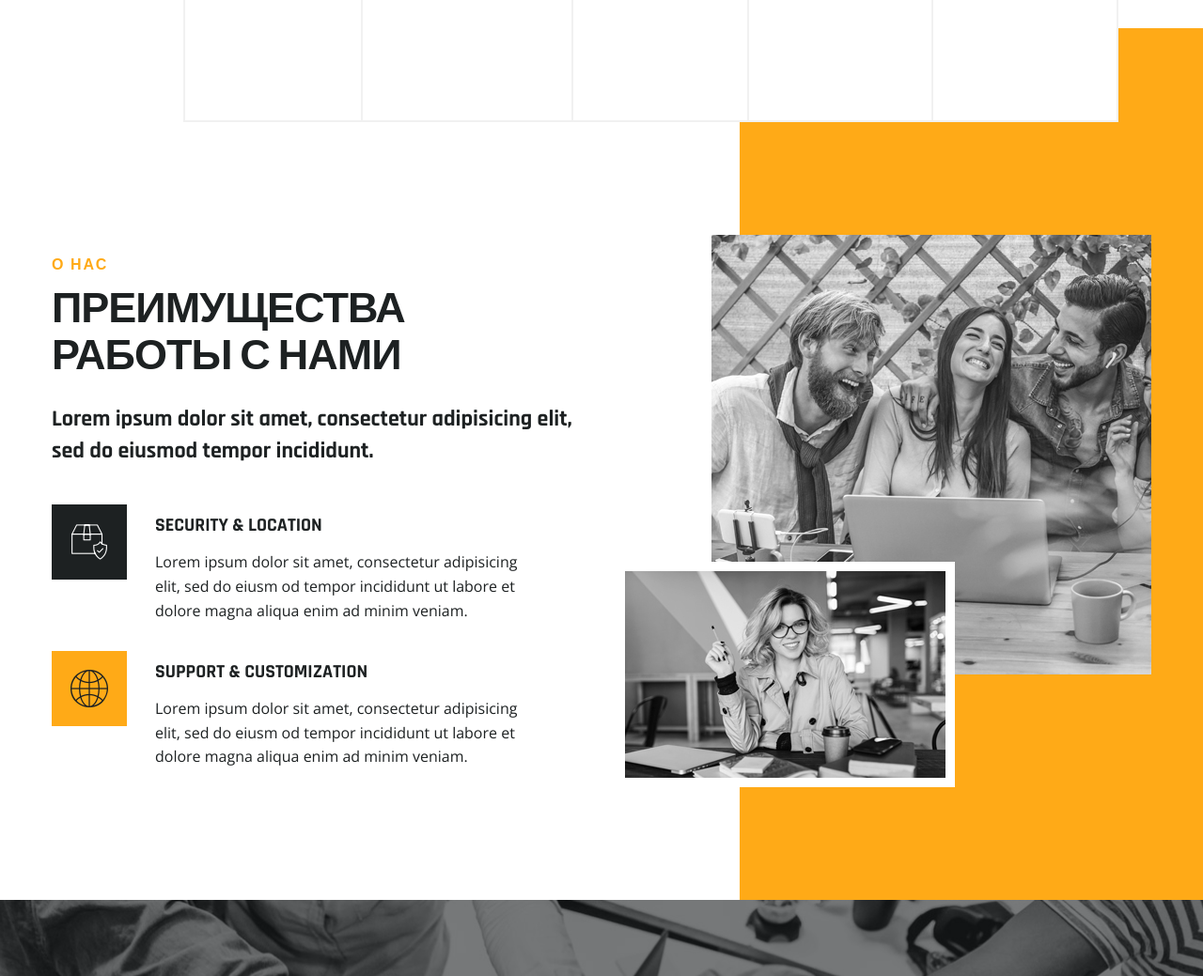
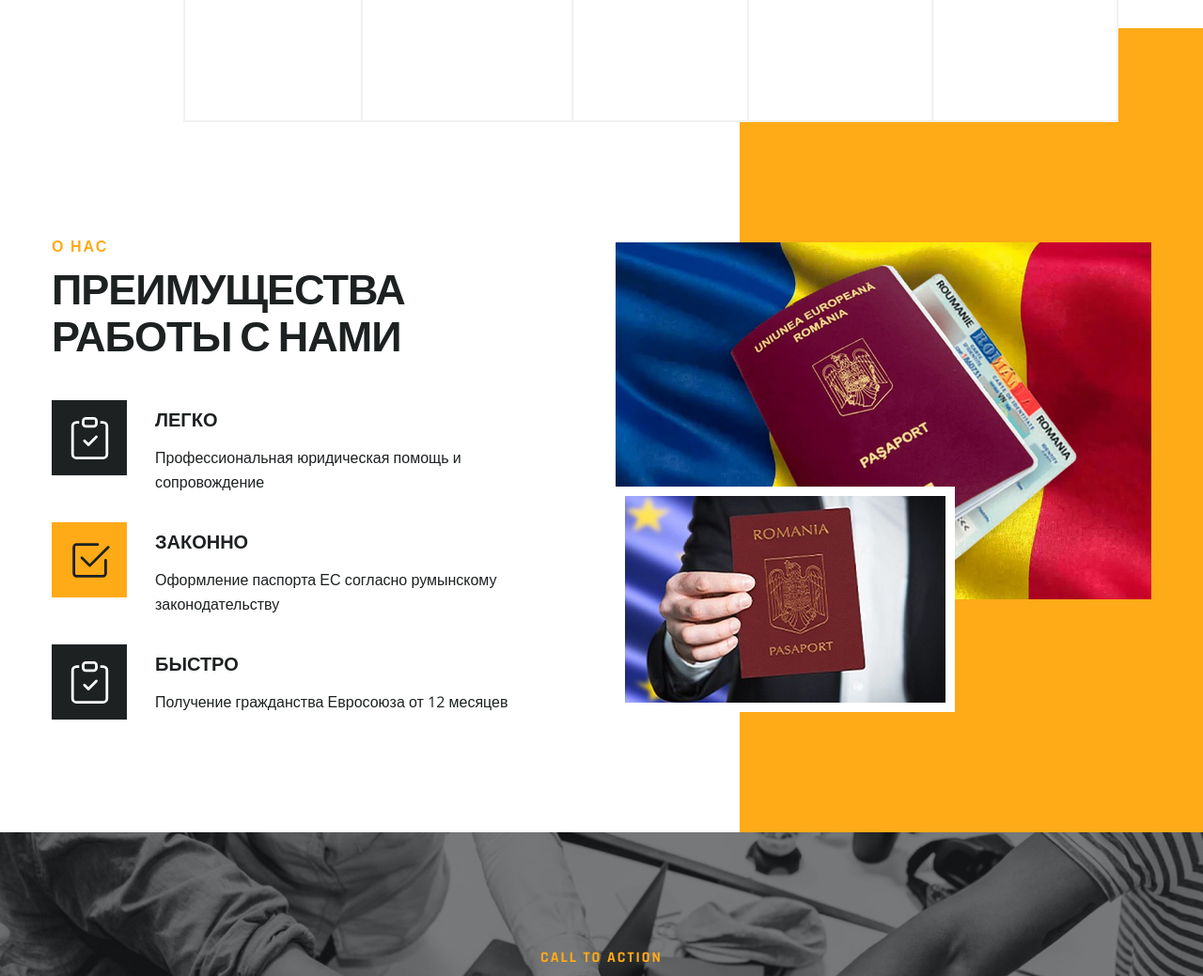
Before and after one commit to std-0/pasaport, a PHP site: page / in a window 1280 px wide. Shown: the part 1917-2956 px from the top of the page at 94% size. Run offline with PHP 8.4, Linux system fonts and the light colour scheme; some libraries are stand-ins or nearby versions.

Commit message:
no message

```diff
--- a/index.php
+++ b/index.php
@@ -153,33 +153,50 @@ head("Pagina principala");
 							<h2 class="title">
 							ПРЕИМУЩЕСТВА РАБОТЫ С НАМИ
 							</h2>
-							<p>
-								Lorem ipsum dolor sit amet, consectetur adipisicing elit, sed do eiusmod tempor
-								incididunt.
-							</p>
+
 						</div>
 						<ul class="feature-lists">
 							<li class="wow fadeInUp" data-wow-delay="300ms">
 								<div class="icon color-1">
-									<i class="flaticon-box-1"></i>
+									<svg xmlns="http://www.w3.org/2000/svg" width="45" height="45" fill="currentColor" class="bi bi-clipboard-check" viewBox="0 0 16 16">
+                                    <path fill-rule="evenodd" d="M10.854 7.146a.5.5 0 0 1 0 .708l-3 3a.5.5 0 0 1-.708 0l-1.5-1.5a.5.5 0 1 1 .708-.708L7.5 9.793l2.646-2.647a.5.5 0 0 1 .708 0z"/>
+                                    <path d="M4 1.5H3a2 2 0 0 0-2 2V14a2 2 0 0 0 2 2h10a2 2 0 0 0 2-2V3.5a2 2 0 0 0-2-2h-1v1h1a1 1 0 0 1 1 1V14a1 1 0 0 1-1 1H3a1 1 0 0 1-1-1V3.5a1 1 0 0 1 1-1h1v-1z"/>
+                                    <path d="M9.5 1a.5.5 0 0 1 .5.5v1a.5.5 0 0 1-.5.5h-3a.5.5 0 0 1-.5-.5v-1a.5.5 0 0 1 .5-.5h3zm-3-1A1.5 1.5 0 0 0 5 1.5v1A1.5 1.5 0 0 0 6.5 4h3A1.5 1.5 0 0 0 11 2.5v-1A1.5 1.5 0 0 0 9.5 0h-3z"/>
+                                    </svg>
 								</div>
 								<div class="desc">
-									<h5>security & location</h5>
+									<h5>ЛЕГКО</h5>
 									<p>
-										Lorem ipsum dolor sit amet, consectetur adipisicing elit, sed do eiusm od tempor
-										incididunt ut labore et dolore magna aliqua enim ad minim veniam.
+									Профессиональная юридическая помощь и сопровождение
 									</p>
 								</div>
 							</li>
 							<li class="wow fadeInUp" data-wow-delay="400ms">
 								<div class="icon color-2">
-									<i class="flaticon-globe"></i>
+								<svg xmlns="http://www.w3.org/2000/svg" width="45" height="45" fill="currentColor" class="bi bi-check2-square" viewBox="0 0 16 16">
+                                <path d="M3 14.5A1.5 1.5 0 0 1 1.5 13V3A1.5 1.5 0 0 1 3 1.5h8a.5.5 0 0 1 0 1H3a.5.5 0 0 0-.5.5v10a.5.5 0 0 0 .5.5h10a.5.5 0 0 0 .5-.5V8a.5.5 0 0 1 1 0v5a1.5 1.5 0 0 1-1.5 1.5H3z"/>
+                                <path d="m8.354 10.354 7-7a.5.5 0 0 0-.708-.708L8 9.293 5.354 6.646a.5.5 0 1 0-.708.708l3 3a.5.5 0 0 0 .708 0z"/>
+                                </svg>
 								</div>
 								<div class="desc">
-									<h5>support & customization</h5>
+									<h5>ЗАКОННО</h5>
 									<p>
-										Lorem ipsum dolor sit amet, consectetur adipisicing elit, sed do eiusm od tempor
-										incididunt ut labore et dolore magna aliqua enim ad minim veniam.
+									Оформление паспорта ЕС согласно румынскому законодательству
+									</p>
+								</div>
+							</li>
+							<li class="wow fadeInUp" data-wow-delay="300ms">
+								<div class="icon color-1">
+									<svg xmlns="http://www.w3.org/2000/svg" width="45" height="45" fill="currentColor" class="bi bi-clipboard-check" viewBox="0 0 16 16">
+                                    <path fill-rule="evenodd" d="M10.854 7.146a.5.5 0 0 1 0 .708l-3 3a.5.5 0 0 1-.708 0l-1.5-1.5a.5.5 0 1 1 .708-.708L7.5 9.793l2.646-2.647a.5.5 0 0 1 .708 0z"/>
+                                    <path d="M4 1.5H3a2 2 0 0 0-2 2V14a2 2 0 0 0 2 2h10a2 2 0 0 0 2-2V3.5a2 2 0 0 0-2-2h-1v1h1a1 1 0 0 1 1 1V14a1 1 0 0 1-1 1H3a1 1 0 0 1-1-1V3.5a1 1 0 0 1 1-1h1v-1z"/>
+                                    <path d="M9.5 1a.5.5 0 0 1 .5.5v1a.5.5 0 0 1-.5.5h-3a.5.5 0 0 1-.5-.5v-1a.5.5 0 0 1 .5-.5h3zm-3-1A1.5 1.5 0 0 0 5 1.5v1A1.5 1.5 0 0 0 6.5 4h3A1.5 1.5 0 0 0 11 2.5v-1A1.5 1.5 0 0 0 9.5 0h-3z"/>
+                                    </svg>
+								</div>
+								<div class="desc">
+									<h5>БЫСТРО</h5>
+									<p>
+									Получение гражданства Евросоюза от 12 месяцев
 									</p>
 								</div>
 							</li>
@@ -188,8 +205,8 @@ head("Pagina principala");
 				</div>
 				<div class="col-lg-6 col-md-10 order-1 order-lg-2">
 					<div class="feature-gallery">
-						<img src="assets/img/feature/01.jpg" alt="Image" class="wow fadeInRight" data-wow-delay="400ms">
-						<img src="assets/img/feature/02.jpg" alt="Image" class="wow fadeInRight" data-wow-delay="500ms">
+						<img src="assets/img/feature/pasport-romania.jpg" alt="Image" class="wow fadeInRight" data-wow-delay="400ms">
+						<img src="assets/img/feature/untitled-1.png" alt="Image" class="wow fadeInRight" data-wow-delay="500ms">
 					</div>
 				</div>
 			</div>
```
Also changed, not shown: assets/img/feature/Untitled-1.png (added), assets/img/feature/pasport-romania.jpg (added), assets/img/feature/romania.jpg (added).
